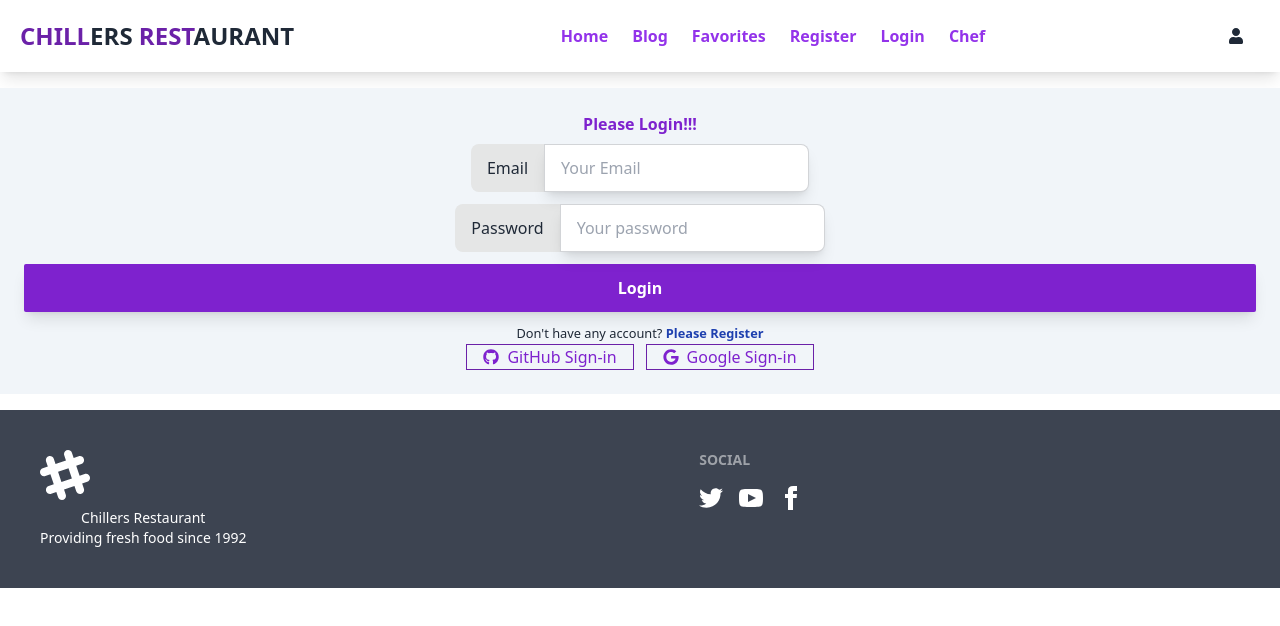
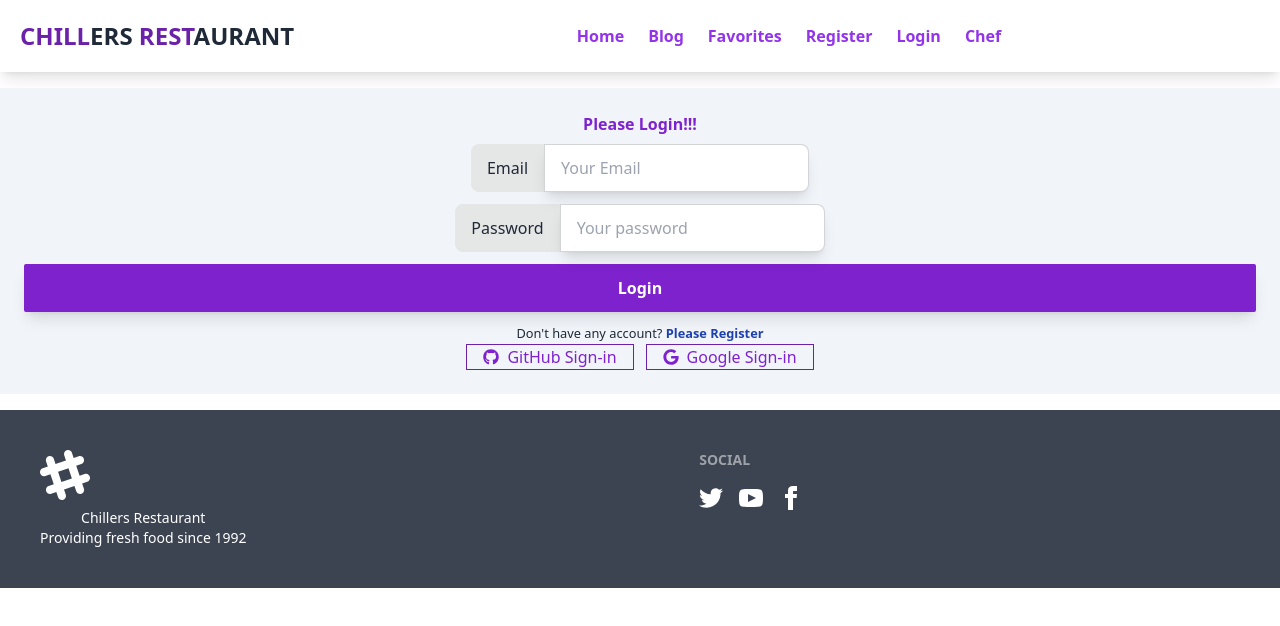
Before and after one commit to rakibulhaque-dev/chillers-restaurant-client, a React (Vite) app: page /login in a window 1280 px wide. Shown: the top 626 px of the page. Built offline with nearby package versions, Linux system fonts and the light colour scheme; no server answers.

Commit message:
Header Modified

```diff
--- a/src/Components/Shared/Header/Header.jsx
+++ b/src/Components/Shared/Header/Header.jsx
@@ -35,15 +35,12 @@ const Header = () => {
         <li><a className='block mt-4 font-bold text-purple-600 md:inline-block md:mt-0 md:ml-6' href="/register">Register</a></li>
         <li><a className='block mt-4 font-bold text-purple-600 md:inline-block md:mt-0 md:ml-6' href="/login">Login</a></li>
         <li><a className='block mt-4 font-bold text-purple-600 md:inline-block md:mt-0 md:ml-6' href="/chef">Chef</a></li>
-        {/* <FaUser /> */}
       </ul>
-      {/* {user &&
-                <span className='text-xs'>Welcome {user?.displayName} </span>
-            } */}
+
       <div className='flex items-center justify-center gap-4'>
         {
           user?.photoURL ? <img className='w-8 h-8 rounded-full' src={user.photoURL} alt="" />
-            : <FaUser></FaUser>}
+            : ""}
         {
           user?.displayName ? <span>{user.displayName}</span> : ""
         }
```
